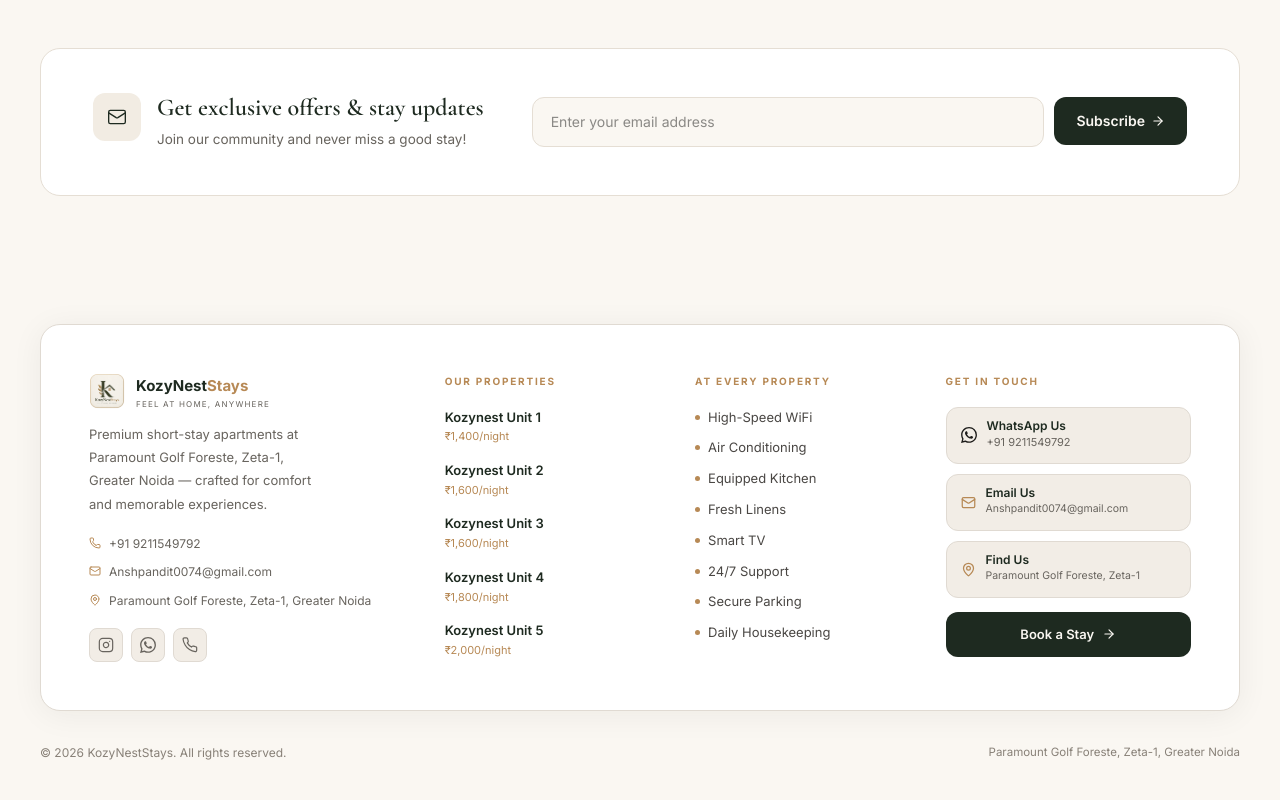
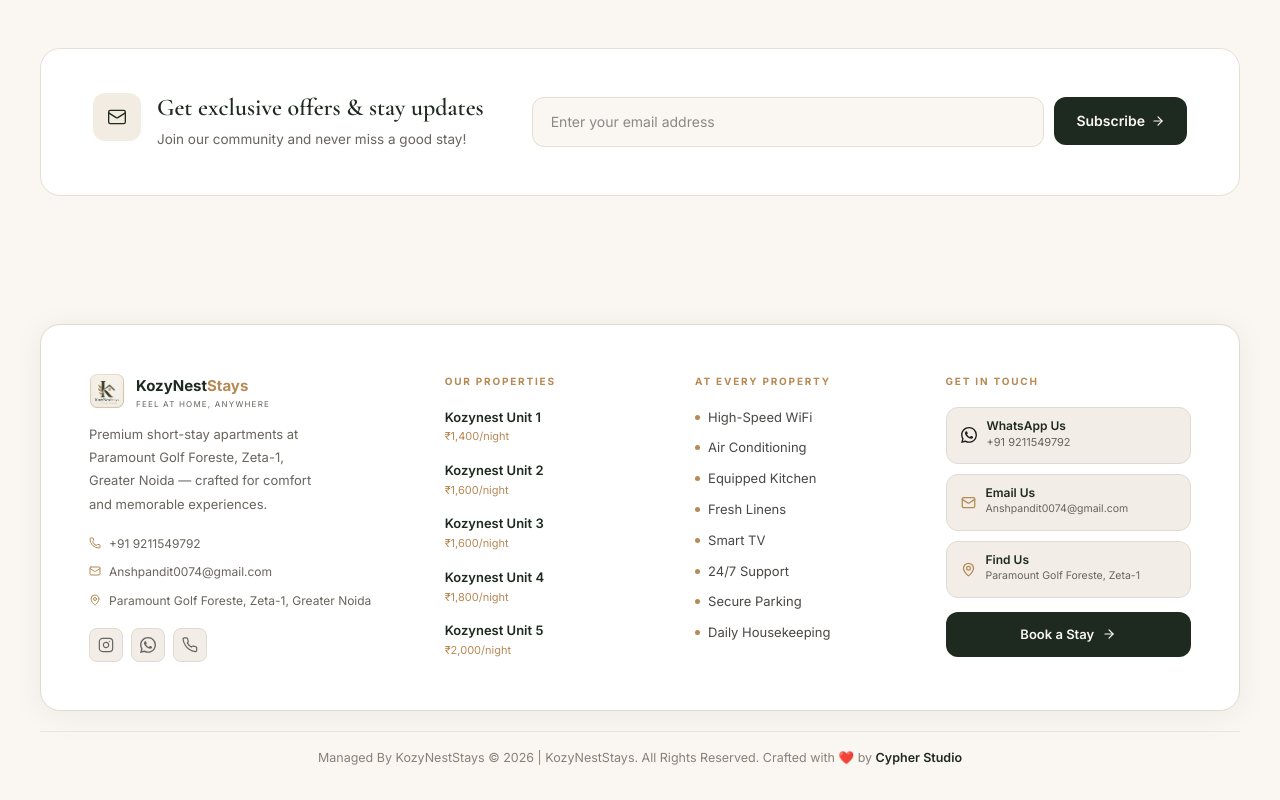
Before and after one commit to Singh4599/kozyneststays, a Next.js app: page / in a window 1280 px wide. Shown: the part 3777-4577 px from the top of the page. Built offline with nearby package versions, Linux system fonts and the light colour scheme.

Commit message:
Update footer copyright to Cypher Studio

```diff
--- a/components/Footer.tsx
+++ b/components/Footer.tsx
@@ -292,14 +292,12 @@ export default function Footer() {
 
         {/* ── Bottom bar ── */}
         <div style={{
-          display: "flex", alignItems: "center", justifyContent: "space-between",
-          gap: "12px", paddingTop: "12px", flexWrap: "wrap",
+          display: "flex", alignItems: "center", justifyContent: "center",
+          gap: "12px", paddingTop: "16px", flexWrap: "wrap", borderTop: "1px solid rgba(136,129,120,0.15)",
+          textAlign: "center"
         }}>
-          <p style={{ fontSize: "12px", color: "#888178" }}>
-            &copy; {year} KozyNestStays. All rights reserved.
-          </p>
-          <p style={{ fontSize: "11.5px", color: "#888178" }}>
-            Paramount Golf Foreste, Zeta-1, Greater Noida
+          <p style={{ fontSize: "12.5px", color: "#888178", lineHeight: 1.6 }}>
+            Managed By KozyNestStays &copy; {year} | KozyNestStays. All Rights Reserved. Crafted with ❤️ by <span style={{ fontWeight: 600, color: "#1E2A20" }}>Cypher Studio</span>
           </p>
         </div>
 
```
